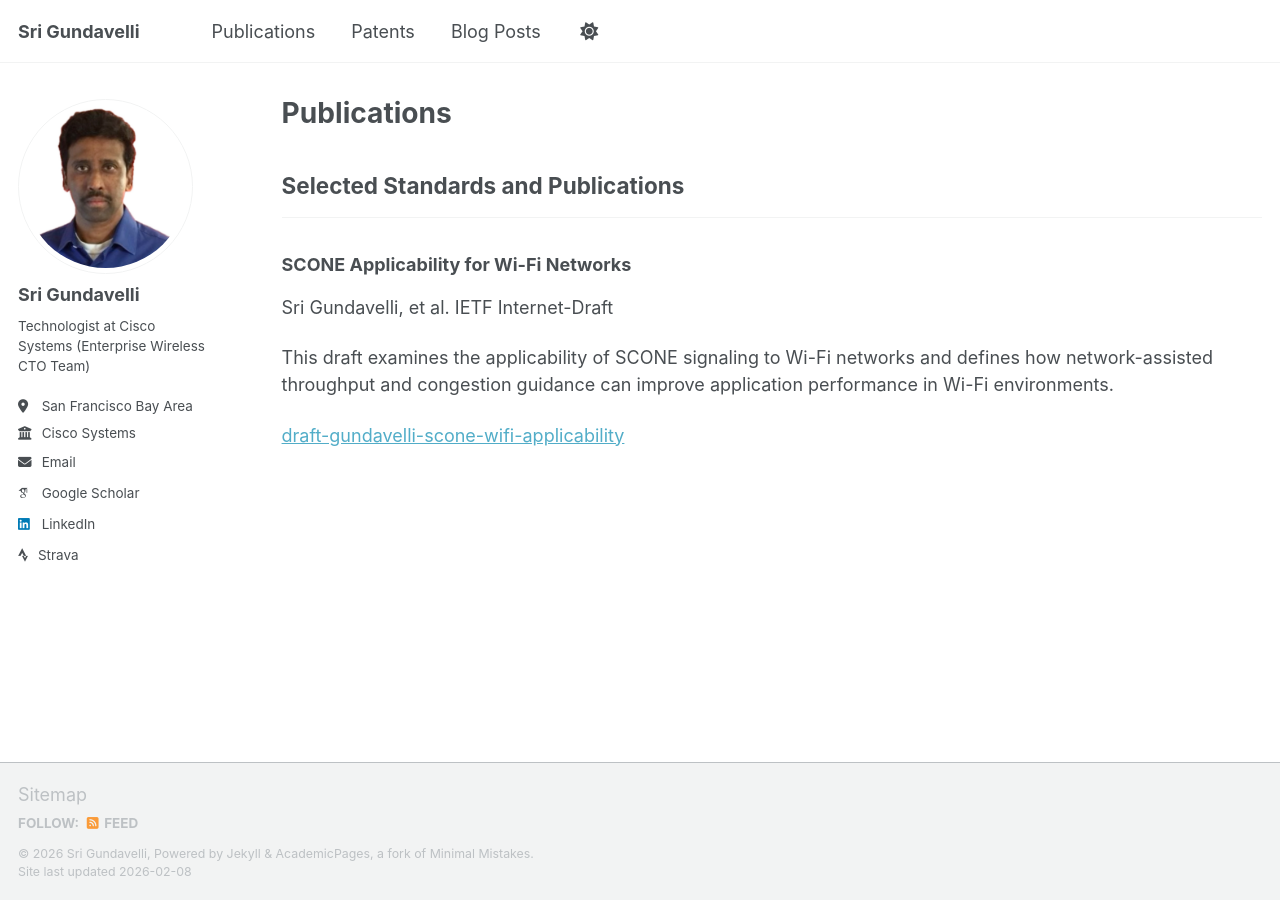
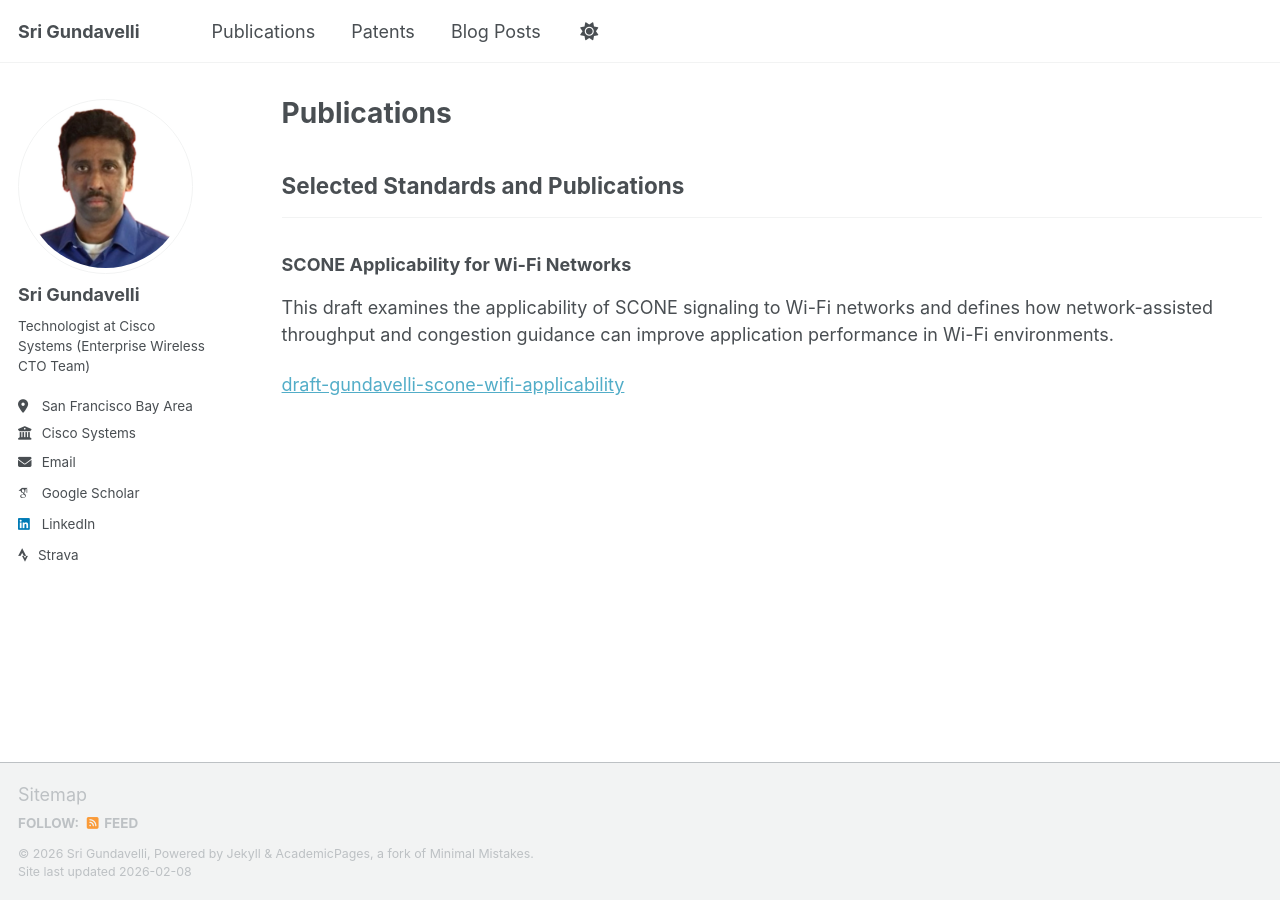
Before and after one commit to srigundavelli/srigundavelli.github.io, a Jekyll site: the page built from _pages/publications.html, in a window 1280 px wide. Built offline with Jekyll 4.4.1, drawn with Linux system fonts in a browser that asks for light colours; some web fonts are replaced; a script that is not in the unit is left out.

Commit message:
Update publications.html

```diff
--- a/_pages/publications.html
+++ b/_pages/publications.html
@@ -14,10 +14,6 @@ author_profile: true
 
 <hr>
 <h3>SCONE Applicability for Wi-Fi Networks</h3>
-<p>
-Sri Gundavelli, et al.
-IETF Internet-Draft
-</p>
 
 <p>
 This draft examines the applicability of SCONE signaling to Wi-Fi networks and
@@ -31,8 +27,6 @@ draft-gundavelli-scone-wifi-applicability
 </a>
 </p>
 
-
-
 <!------------------------------------------->
 <!-- Separator between publication entries -->
 <!------------------------------------------->
```
